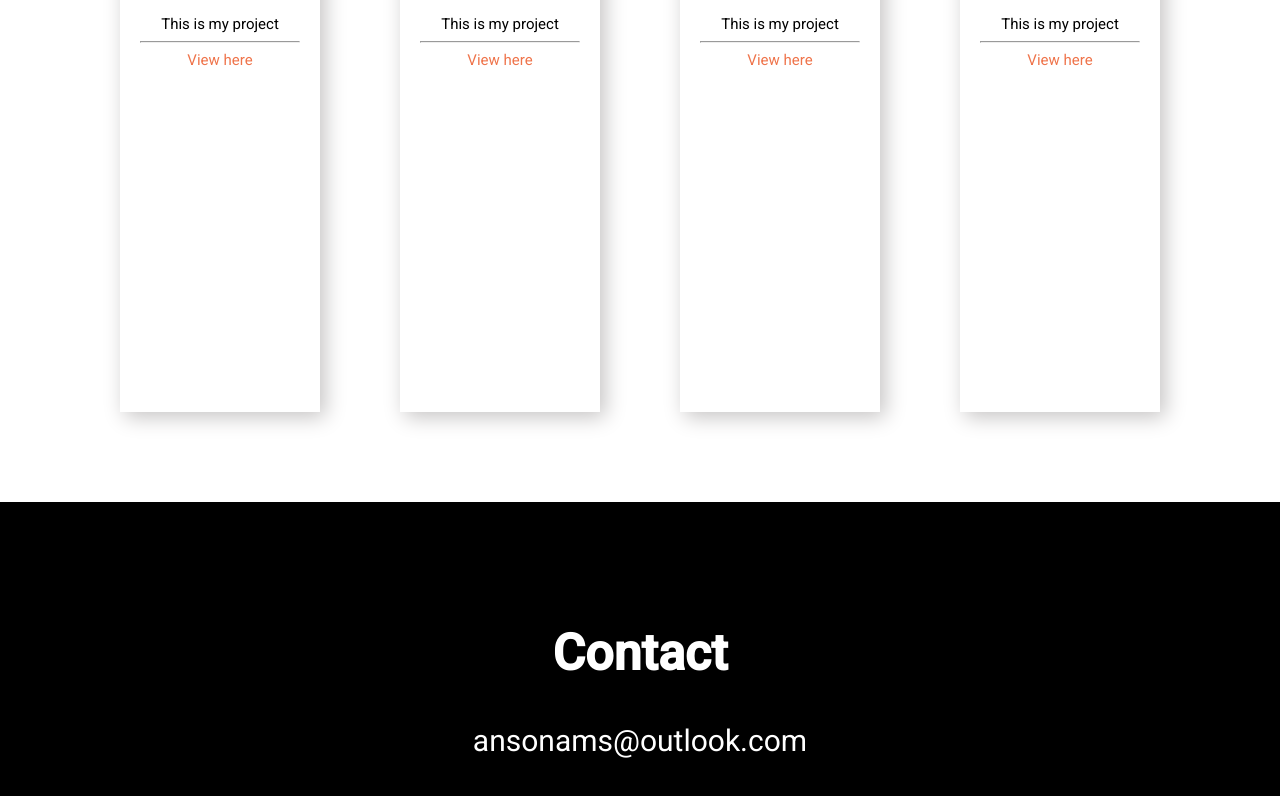
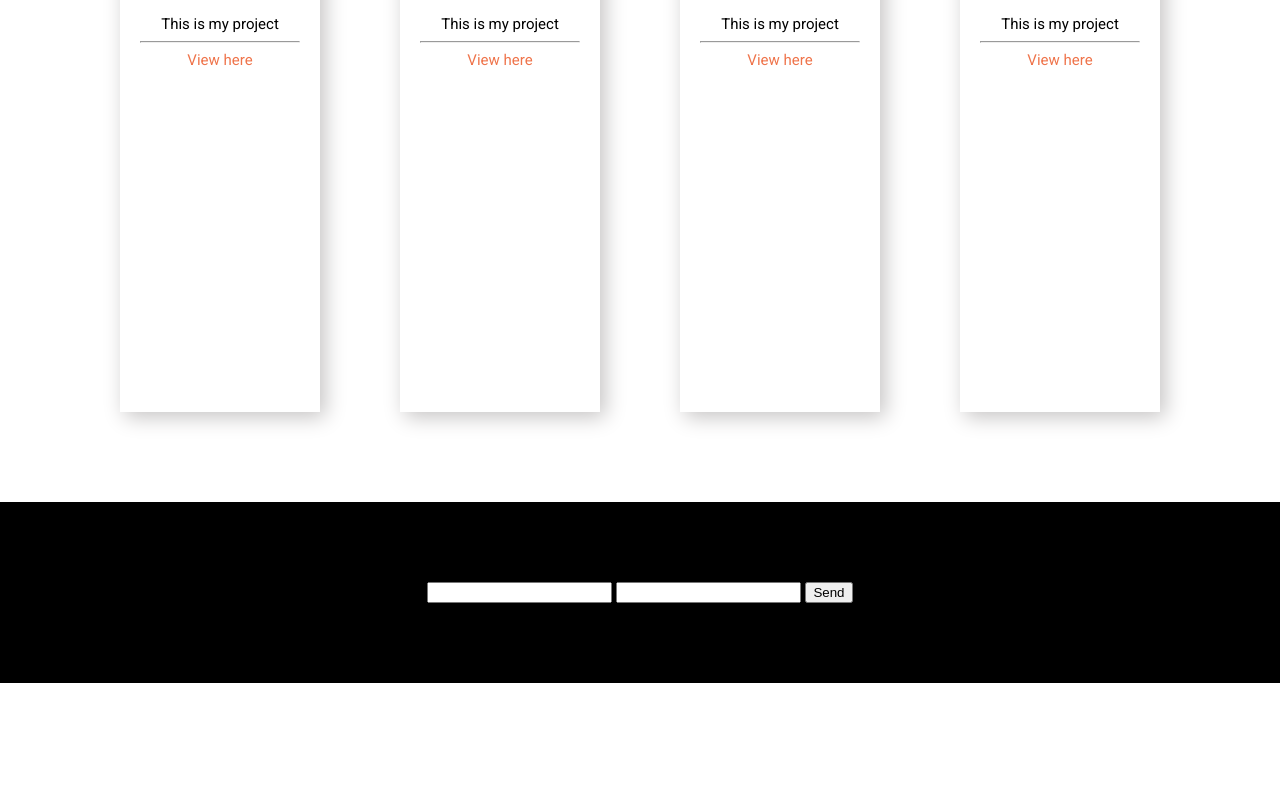
Before and after one commit to AnsonAMS/portfolio, a plain HTML site: page index.html in a window 1280 px wide. Shown: the part 1490-2286 px from the top of the page. After the commit the page ends 2173 px from the top, so only its background shows below. Drawn offline with Linux system fonts and the light colour scheme.

Commit message:
Update files

```diff
--- a/index.html
+++ b/index.html
@@ -25,7 +25,7 @@
       </nav>
       <div class="hero-area">
         <div class="hero-text">
-            <h1>Anson</h1>
+            <h1>AnsAMS</h1>
             <p>Front-end engineer</p>
             <div class="button"><a href="#about-me">About me</a></div>
         </div>
@@ -91,9 +91,11 @@
         </div>
     </section>
     <footer id="contact-me">
-        <h2>Contact</h2>
-       <!-- contact form gebruiken -->
-       <p>ansonams@outlook.com</p>
+        <form action="https://formsubmit.co/anson_tohata@outlook.com" method="POST">
+            <input type="text" name="name" required>
+            <input type="email" name="name" required>
+            <button type="submit">Send</button>
+        </form>
     </footer>
 
     <script src="src/script.js"></script>
--- a/src/style.css
+++ b/src/style.css
@@ -32,6 +32,9 @@ ul {
     width: 500px;
     justify-content: space-around;
     font-size: 30px;
+
+    margin: 50px;
+    border: solid red 1px;
 }
 
 li {
```
